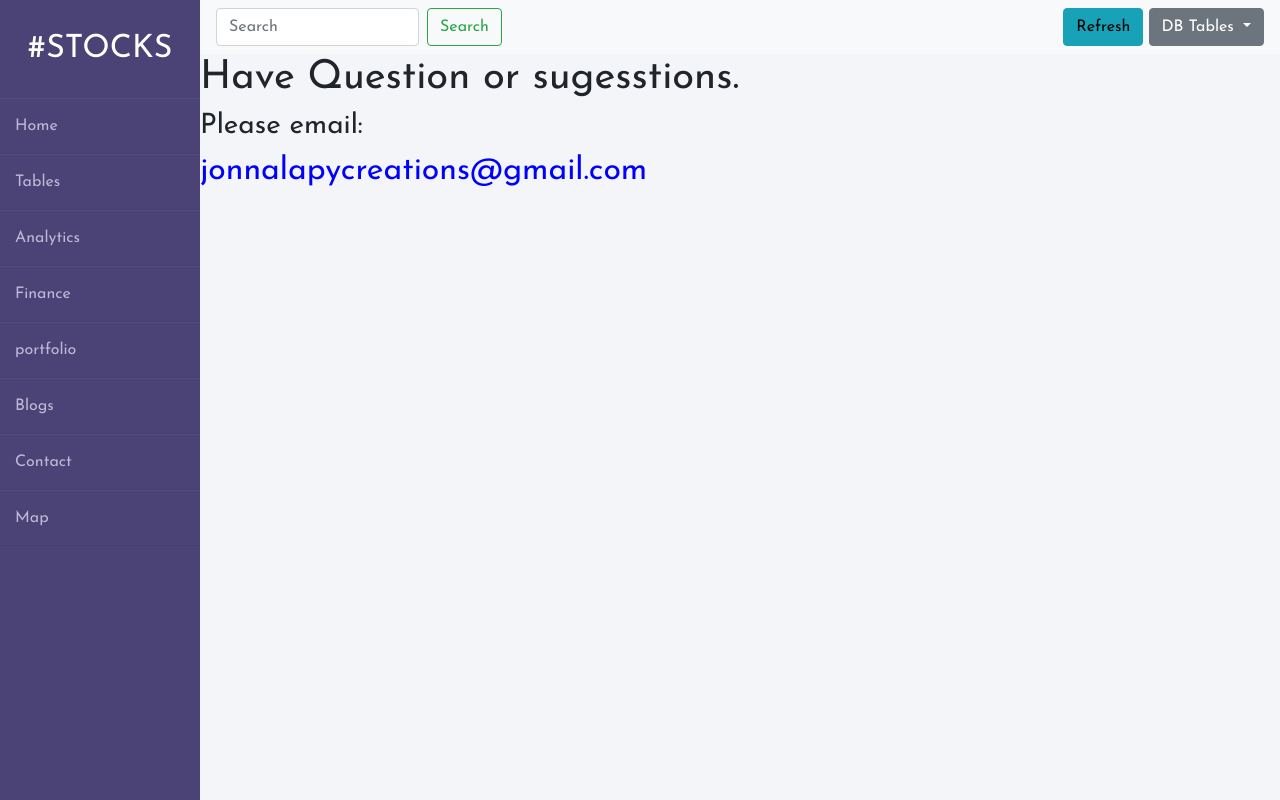
After one commit to hemanthreddyjonnala/django, a Django app: page /contact/ in a window 1280 px wide. The commit adds this page. Run offline with Django 3.2, Linux system fonts and the light colour scheme; some libraries are stand-ins or nearby versions.

Commit message:
contact page

```diff
--- a/base/templates/base/home.html
+++ b/base/templates/base/home.html
@@ -50,7 +50,7 @@
             <li><a href="#"><i class="fas fa-project-diagram"></i>Finance</a></li>
             <li><a href="#"><i class="fas fa-project-diagram"></i>portfolio</a></li>
             <li><a href="#"><i class="fas fa-blog"></i>Blogs</a></li>
-            <li><a href="#"><i class="fas fa-address-book"></i>Contact</a></li>
+            <li><a href="{% url 'contact' %}"><i class="fas fa-address-book"></i>Contact</a></li>
             <li><a href="#"><i class="fas fa-map-pin"></i>Map</a></li>
         </ul>
     </div>
--- /dev/null
+++ b/contact/admin.py
@@ -0,0 +1,3 @@
+from django.contrib import admin
+
+# Register your models here.
--- /dev/null
+++ b/contact/apps.py
@@ -0,0 +1,5 @@
+from django.apps import AppConfig
+
+
+class ContactConfig(AppConfig):
+    name = 'contact'
--- /dev/null
+++ b/contact/forms.py
@@ -0,0 +1,6 @@
+from django import forms
+
+class ContactForm(forms.Form):
+    from_email = forms.EmailField(required=True)
+    subject = forms.CharField(required=True)
+    message = forms.CharField(widget=forms.Textarea, required=True)
--- /dev/null
+++ b/contact/models.py
@@ -0,0 +1,3 @@
+from django.db import models
+
+# Create your models here.
--- /dev/null
+++ b/contact/templates/contact/email.html
@@ -0,0 +1,13 @@
+{% extends "base/home.html" %}
+{% block content %}
+<h1>Have Question or sugesstions.</h1>
+<h3>Please email: </h3> <h2 style="color: blue;">jonnalapycreations@gmail.com</h2>
+<!--<form action = "{% url 'contact' %}" method="post">-->
+<!--    {% csrf_token %}-->
+<!--    {{ form.as_p }}-->
+<!--    <div class="form-actions">-->
+<!--      <button type="submit">Send</button>-->
+<!--    </div>-->
+<!--</form>-->
+
+{% endblock content %}
--- /dev/null
+++ b/contact/templates/contact/success.html
@@ -0,0 +1,4 @@
+{% extends "base/home.html" %}
+{% block content %}
+<h1>Success! Thank you for your message.</h1>
+{% endblock content %}
--- /dev/null
+++ b/contact/tests.py
@@ -0,0 +1,3 @@
+from django.test import TestCase
+
+# Create your tests here.
--- /dev/null
+++ b/contact/urls.py
@@ -0,0 +1,9 @@
+from django.contrib import admin
+from django.urls import path
+
+from .views import contactView, successView
+
+urlpatterns = [
+    path('', contactView, name='contact'),
+    path('success/', successView, name='success'),
+]
--- /dev/null
+++ b/contact/views.py
@@ -0,0 +1,45 @@
+from django.core.mail import send_mail, BadHeaderError
+from django.http import HttpResponse, HttpResponseRedirect
+from django.shortcuts import render, redirect
+from .forms import ContactForm
+import os
+from sendgrid import SendGridAPIClient
+from sendgrid.helpers.mail import Mail
+
+
+
+def contactView(request):
+    if request.method == 'GET':
+        form = ContactForm()
+    else:
+        form = ContactForm(request.POST)
+        if form.is_valid():
+            subject = form.cleaned_data['subject']
+            from_email = form.cleaned_data['from_email']
+            message = form.cleaned_data['message']
+            # try:
+            #     send_mail(subject, message, from_email, ['jonnalapycreations@gmail.com'])
+            # except BadHeaderError:
+            #     return HttpResponse('Invalid header found.')
+            # return redirect('success')
+
+            message = Mail(
+                from_email=from_email,
+                to_emails='jonnalapycreations@gmail.com',
+                subject=subject,
+                html_content=message)
+            try:
+                sg = SendGridAPIClient(os.environ.get('SENDGRID_API_KEY'))
+                print(sg)
+                response = sg.send(message)
+                print(response.status_code)
+                print(response.body)
+                print(response.headers)
+            except Exception as e:
+                return HttpResponse(e)
+            return redirect('success')
+    return render(request, "contact/email.html", {'form': form})
+
+
+def successView(request):
+    return render(request, "contact/success.html")
--- a/joy/urls.py
+++ b/joy/urls.py
@@ -23,6 +23,7 @@ urlpatterns = [
     path('', include('base.urls')),
     path('analytics/', include('analytics.urls')),
     path('restapi/', include('restapi.urls')),
+    path('contact/', include('contact.urls')),
 
     # third party
     path('django_plotly_dash/', include('django_plotly_dash.urls')),
```
Also changed, not shown: joy/settings.py (+7 -0 lines), contact/__init__.py (added), contact/migrations/__init__.py (added).
